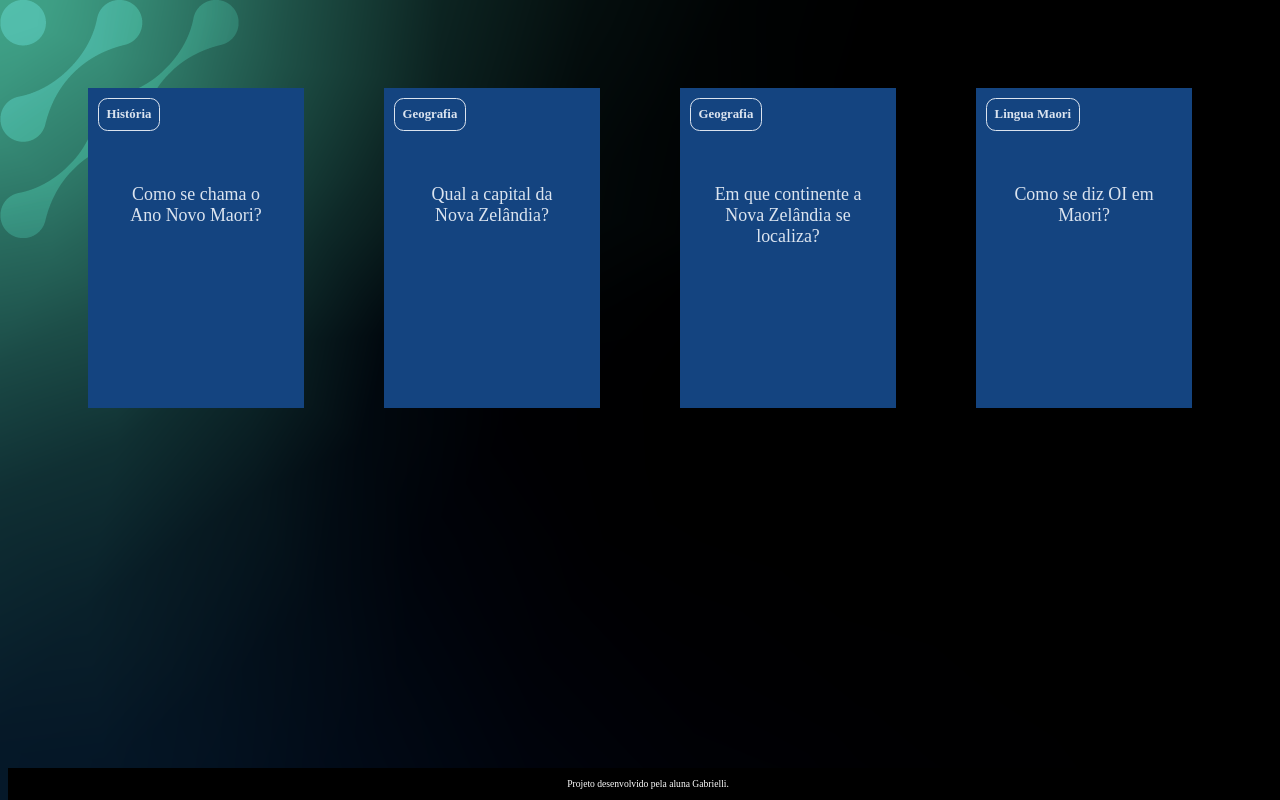
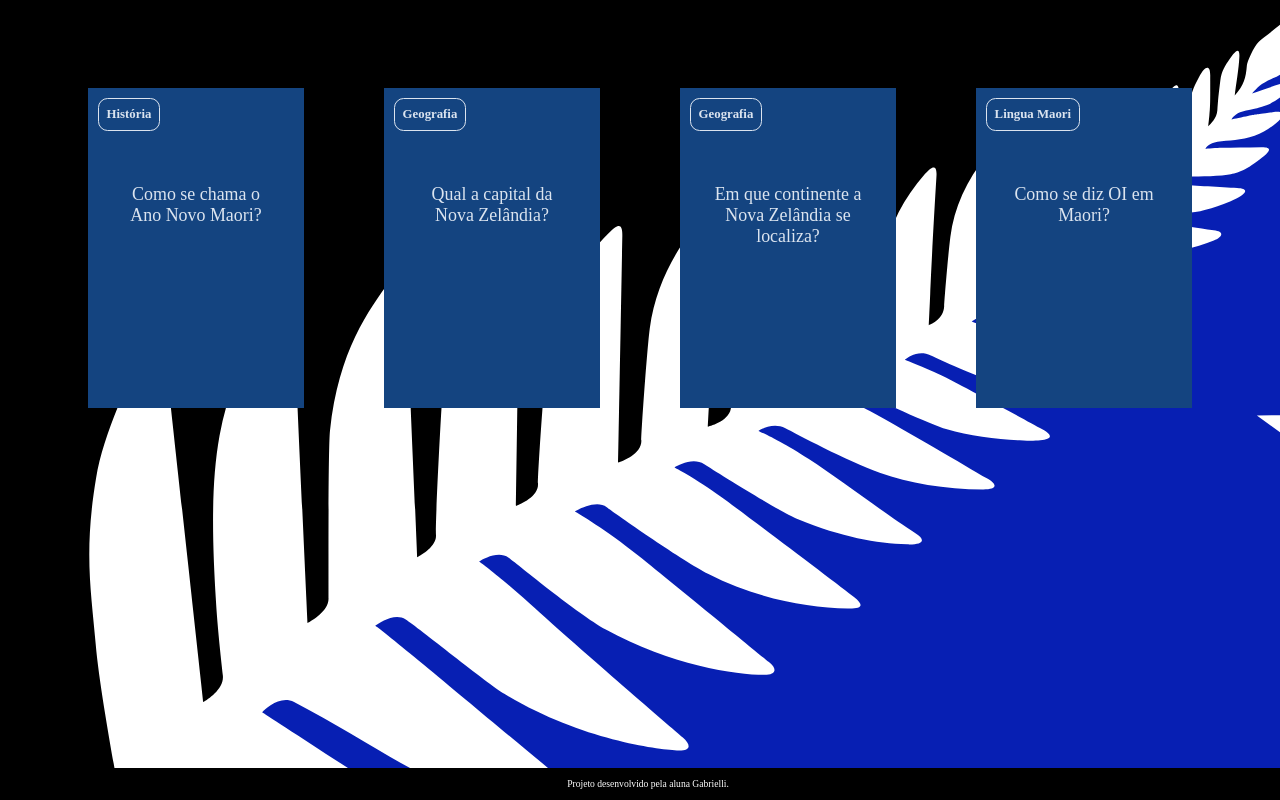
Before and after one commit to gabriellineumann/flascard, a plain HTML site: page index.html in a window 1280 px wide. Drawn offline with Linux system fonts and the light colour scheme; a web font is replaced by a local one.

Commit message:
img nota

```diff
--- a/assets/style.css
+++ b/assets/style.css
@@ -5,7 +5,7 @@
 
 }
 body {
-background:url('bg-desktop.webp');
+background:url('NZ_flag_design_Silver_Fern_\(Black\,_White_&_Blue\)_by_Kyle_Lockwood.svg');
 font-family: Bai Jamjuree;
 }
 
```
Also changed, not shown: assets/NZ_flag_design_Silver_Fern_(Black,_White_&_Blue)_by_Kyle_Lockwood.svg (added).
